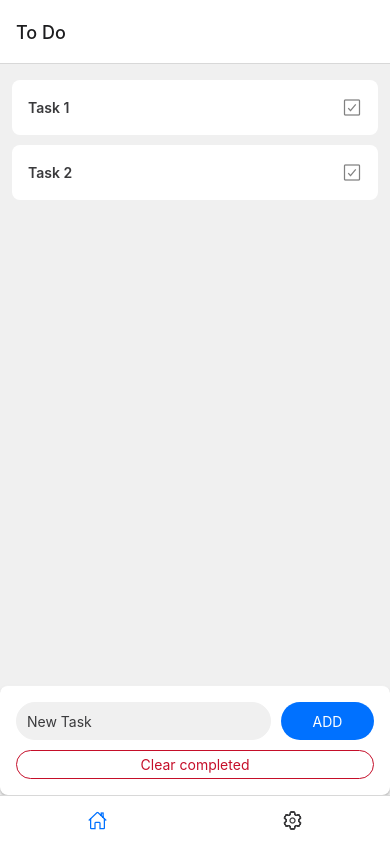
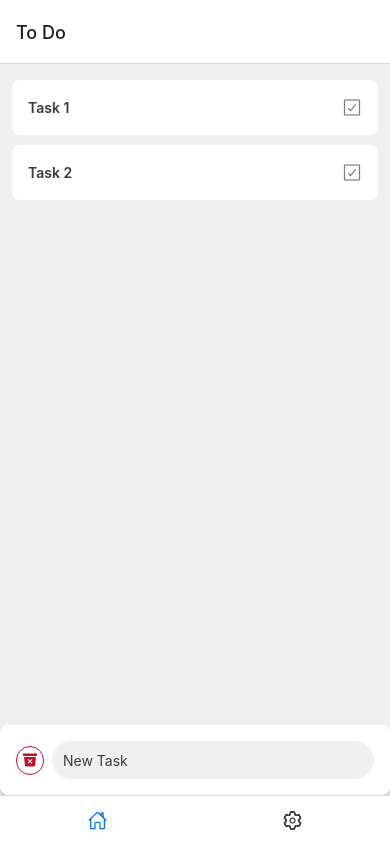
Before and after one commit to codemon39/ReactNative-redux-boilerplate, a React Native app: screen / in a window 390 px wide. Built offline with nearby package versions, Linux system fonts and the light colour scheme.

Commit message:
Small UI changes and add NotFound component

```diff
--- a/app/routes/RootNavigation.js
+++ b/app/routes/RootNavigation.js
@@ -3,6 +3,7 @@
  * If you don't like it, feel free to replace with your own setup.
  */
 import React from 'react';
+import {View, StatusBar, SafeAreaView} from 'react-native';
 import {NavigationContainer} from '@react-navigation/native';
 import {createBottomTabNavigator} from '@react-navigation/bottom-tabs';
 import Icon from 'react-native-vector-icons/Ionicons';
@@ -27,6 +28,12 @@ const Tab = createBottomTabNavigator();
 export default function RootNavigation() {
   const {theme} = useTheme();
   return (
+    <SafeAreaView style={{flex: 1}}>
+      <StatusBar
+        animated
+        backgroundColor={theme.accent}
+        barStyle={'light-content'}
+      />
       <NavigationContainer>
         <Tab.Navigator
           screenOptions={{
@@ -52,5 +59,6 @@ export default function RootNavigation() {
           />
         </Tab.Navigator>
       </NavigationContainer>
+    </SafeAreaView>
   );
 }
--- a/app/screens/Tasks.js
+++ b/app/screens/Tasks.js
@@ -21,7 +21,7 @@ import {useTheme} from '../theme/useTheme';
 import Layout from '../components/Layout';
 import Card from '../components/Card';
 
-const tickIcon = <Icon name="checkbox-outline" size={20} color="red" />;
+const clearIcon = <Icon name="ios-trash-bin-outline" size={16} color="red" />;
 
 const Tasks = props => {
   const {theme} = useTheme();
@@ -58,7 +58,23 @@ const Tasks = props => {
 
       <Card style={[styles.inputCard, {borderTopColor: theme.layoutBg}]}>
         {/* TextInput and InputButton starts here */}
-        <View style={styles.inputBtnWrapper}>
+        <View style={styles.inputBtnRow}>
+          <Pressable
+            style={({pressed}) => [
+              styles.btnClear,
+              {backgroundColor: pressed ? '#c50e29' : 'transparent'},
+            ]}
+            // style={styles.btnClear}
+            onPress={() => dispatch(completedTodosCleared())}>
+            {({pressed}) => (
+              <Icon
+                name="trash-bin"
+                size={16}
+                color={pressed ? '#fff' : '#c50e29'}
+              />
+            )}
+          </Pressable>
+          <View style={styles.inputBtnWrp}>
             <TextInput
               value={text}
               placeholder="New Task"
@@ -68,30 +84,11 @@ const Tasks = props => {
                 {color: theme.color, backgroundColor: theme.layoutBg},
               ]}
               onChangeText={text => setText(text)}
+              onSubmitEditing={() => addNewTask()}
             />
-          <Pressable onPress={() => addNewTask()} style={styles.btnAdd}>
-            <Text style={styles.btnAddText}>ADD</Text>
-          </Pressable>
+          </View>
         </View>
         {/* TextInput and InputButton ends here */}
-
-        <Pressable
-          style={({pressed}) => [
-            styles.btnClear,
-            {backgroundColor: pressed ? '#c50e29' : 'transparent'},
-          ]}
-          // style={styles.btnClear}
-          onPress={() => dispatch(completedTodosCleared())}>
-          {({pressed}) => (
-            <Text
-              style={[
-                styles.btnClearText,
-                {color: pressed ? '#fff' : '#c50e29'},
-              ]}>
-              Clear completed
-            </Text>
-          )}
-        </Pressable>
       </Card>
     </Layout>
   );
@@ -166,19 +163,24 @@ const styles = StyleSheet.create({
     },
     shadowOpacity: 0.23,
     shadowRadius: 2.62,
-
     elevation: 4,
   },
 
-  inputBtnWrapper: {
+  inputBtnRow: {
     flexDirection: 'row',
     justifyContent: 'space-between',
+    alignItems: 'center',
+  },
+
+  inputBtnWrp: {
+    flexDirection: 'row',
+    flex: 1,
   },
 
   input: {
     borderWidth: StyleSheet.hairlineWidth,
     borderColor: '#f0f0f0',
-    flex: 0.72,
+    flex: 1,
     borderRadius: 20,
     paddingHorizontal: 10,
     fontSize: 14,
@@ -189,11 +191,14 @@ const styles = StyleSheet.create({
   btnAdd: {
     borderRadius: 20,
     padding: 6,
-    flex: 0.25,
+    flex: 0.3,
     justifyContent: 'center',
     alignItems: 'center',
     backgroundColor: '#0071ff',
     color: '#fff',
+    height: 38,
+    borderTopLeftRadius: 0,
+    borderBottomLeftRadius: 0,
   },
 
   btnAddText: {
@@ -204,12 +209,12 @@ const styles = StyleSheet.create({
   btnClear: {
     borderRadius: 20,
     paddingVertical: 5,
-    paddingHorizontal: 10,
-    marginTop: 10,
+    paddingHorizontal: 5,
     justifyContent: 'center',
     alignItems: 'center',
     borderWidth: StyleSheet.hairlineWidth,
     borderColor: '#c50e29',
+    marginRight: 8,
   },
 
   btnClearText: {
```
Also changed, not shown: App.js (+7 -3 lines), app/components/NoInternet.js (added, +33 -0 lines), app/components/NotFound.js (added, +32 -0 lines). Lines whose indentation alone changed are shown as unchanged.
